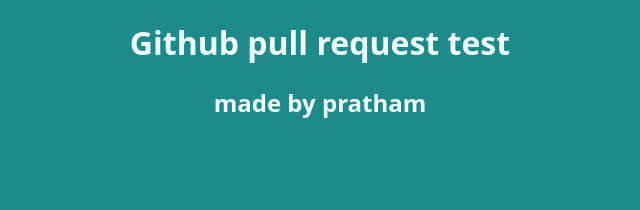
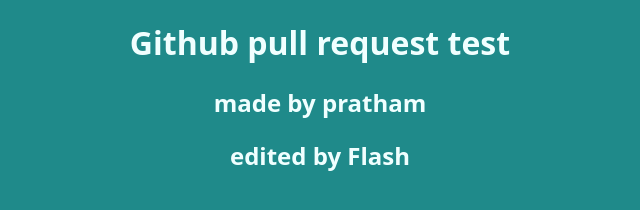
Before and after one commit to prathamskk/pull-request-test, a plain HTML site: page index.html in a window 1280 px wide. Shown: the whole page, without its empty margins (320-960 px from the left). Drawn offline with Linux system fonts and the light colour scheme.

Commit message:
test commit

```diff
--- a/index.html
+++ b/index.html
@@ -10,6 +10,7 @@
 <body>
     <h1>Github pull request test</h1>
     <h2>made by pratham</h2>
+    <h2>edited by Flash</h2>
 
 </body>
 </html>
```
